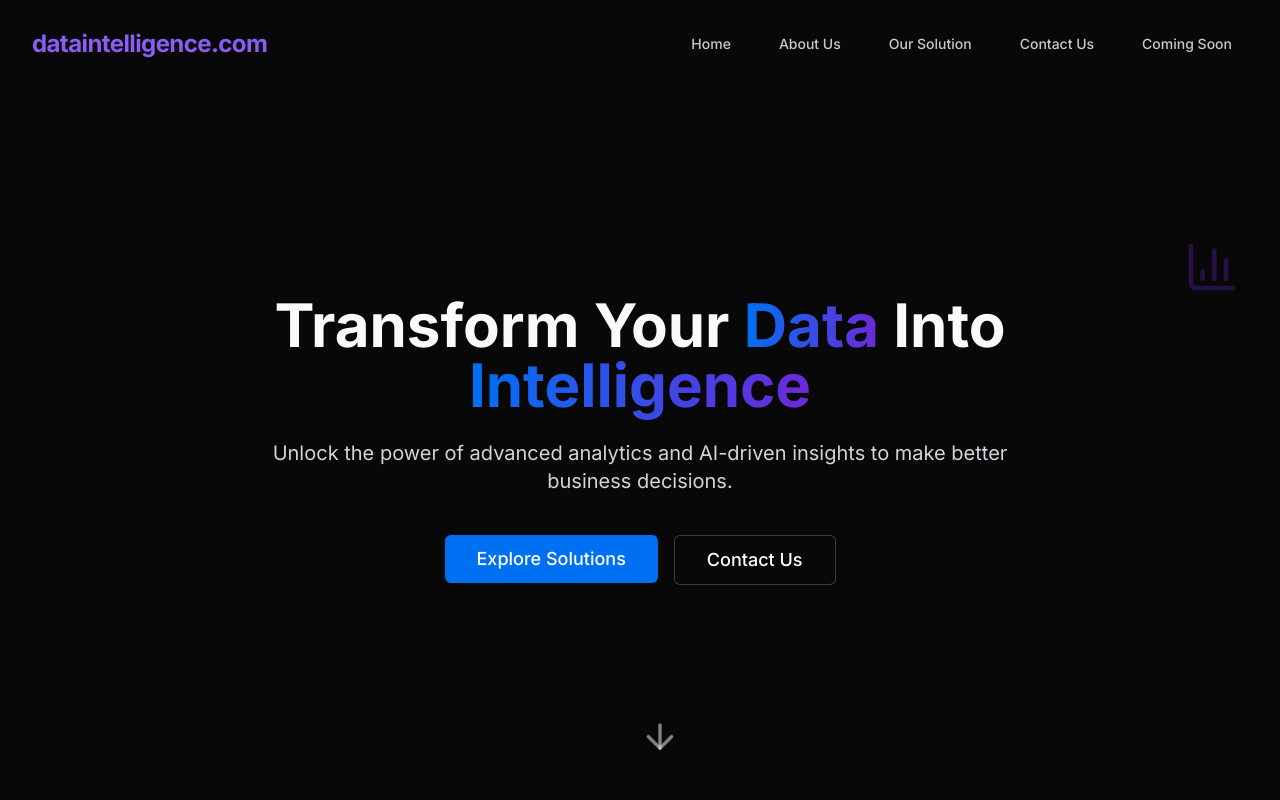
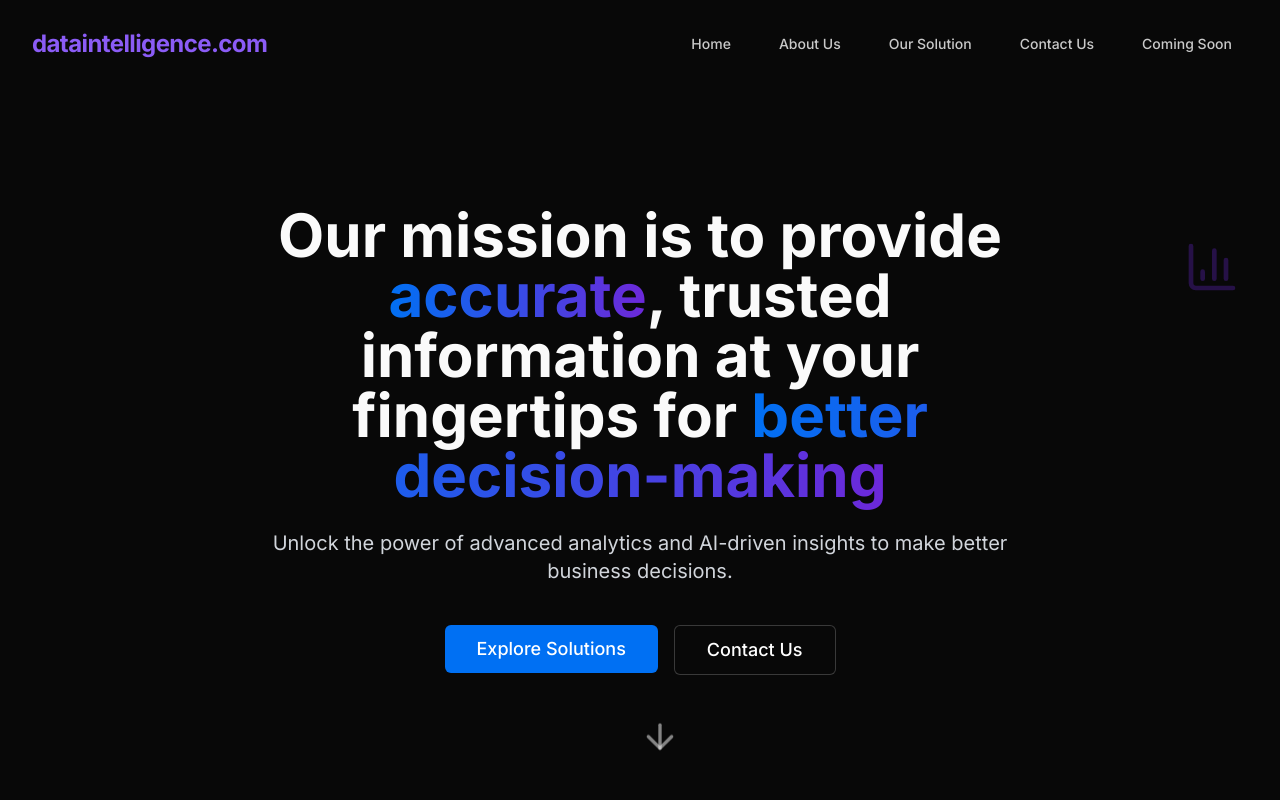
Before and after one commit to davehacirl/darkwave-website-builder, a React (Vite) app: page / in a window 1280 px wide. Shown: the top 800 px of the page. Built offline with nearby package versions, Linux system fonts and the light colour scheme.

Commit message:
Update hero headline
Updates the main headline in the hero section.

```diff
--- a/src/components/home/Hero.tsx
+++ b/src/components/home/Hero.tsx
@@ -8,8 +8,7 @@ export default function Hero() {
       <div className="section-container">
         <div className="max-w-3xl mx-auto text-center">
           <h1 className="text-4xl md:text-6xl font-bold mb-6 leading-tight">
-            Transform Your <span className="text-gradient">Data</span> Into
-            <span className="text-gradient"> Intelligence</span>
+            Our mission is to provide <span className="text-gradient">accurate</span>, trusted information at your fingertips for <span className="text-gradient">better decision-making</span>
           </h1>
           <p className="text-lg md:text-xl text-gray-300 mb-10 leading-relaxed">
             Unlock the power of advanced analytics and AI-driven insights to make better business decisions.
```
